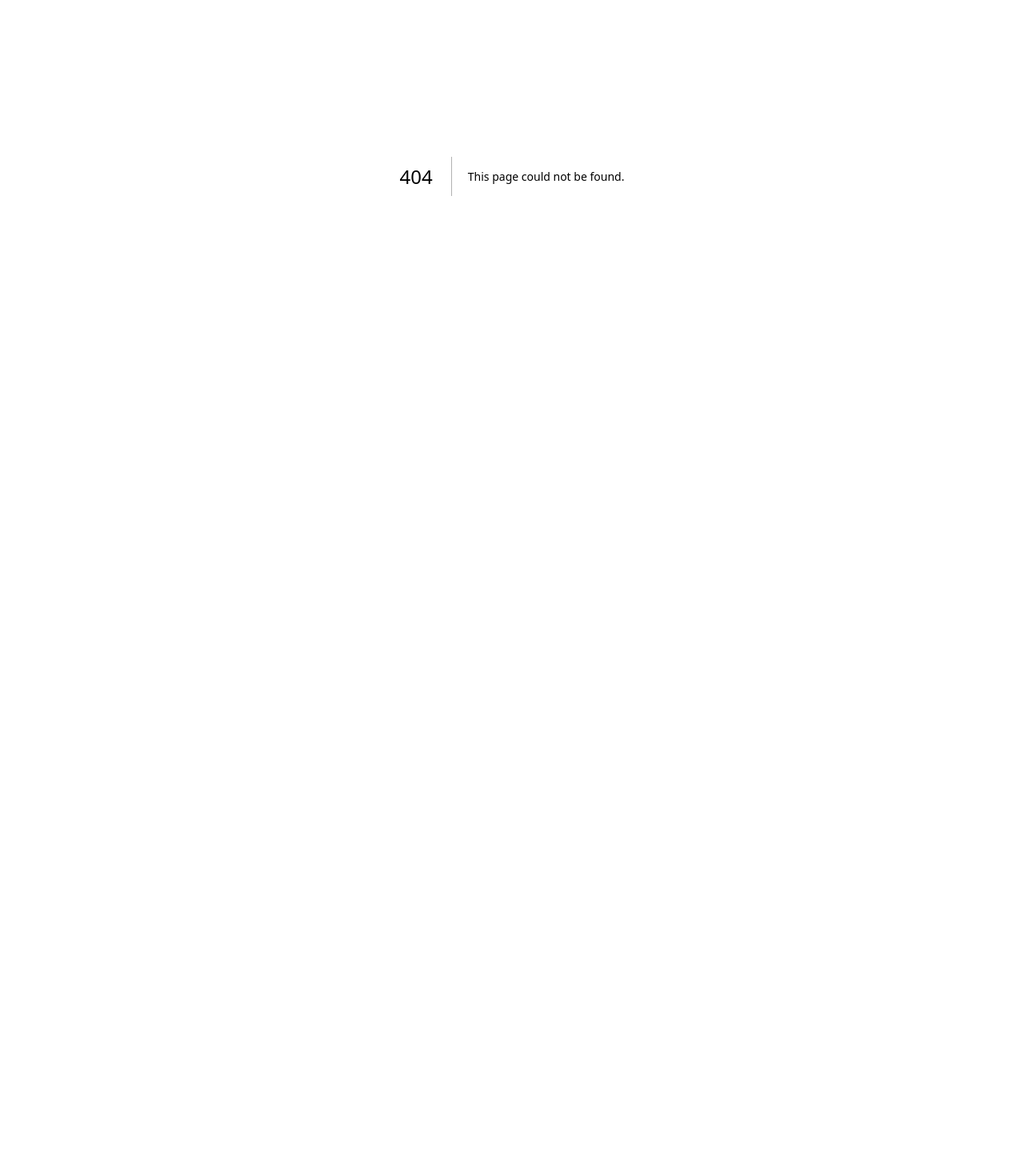
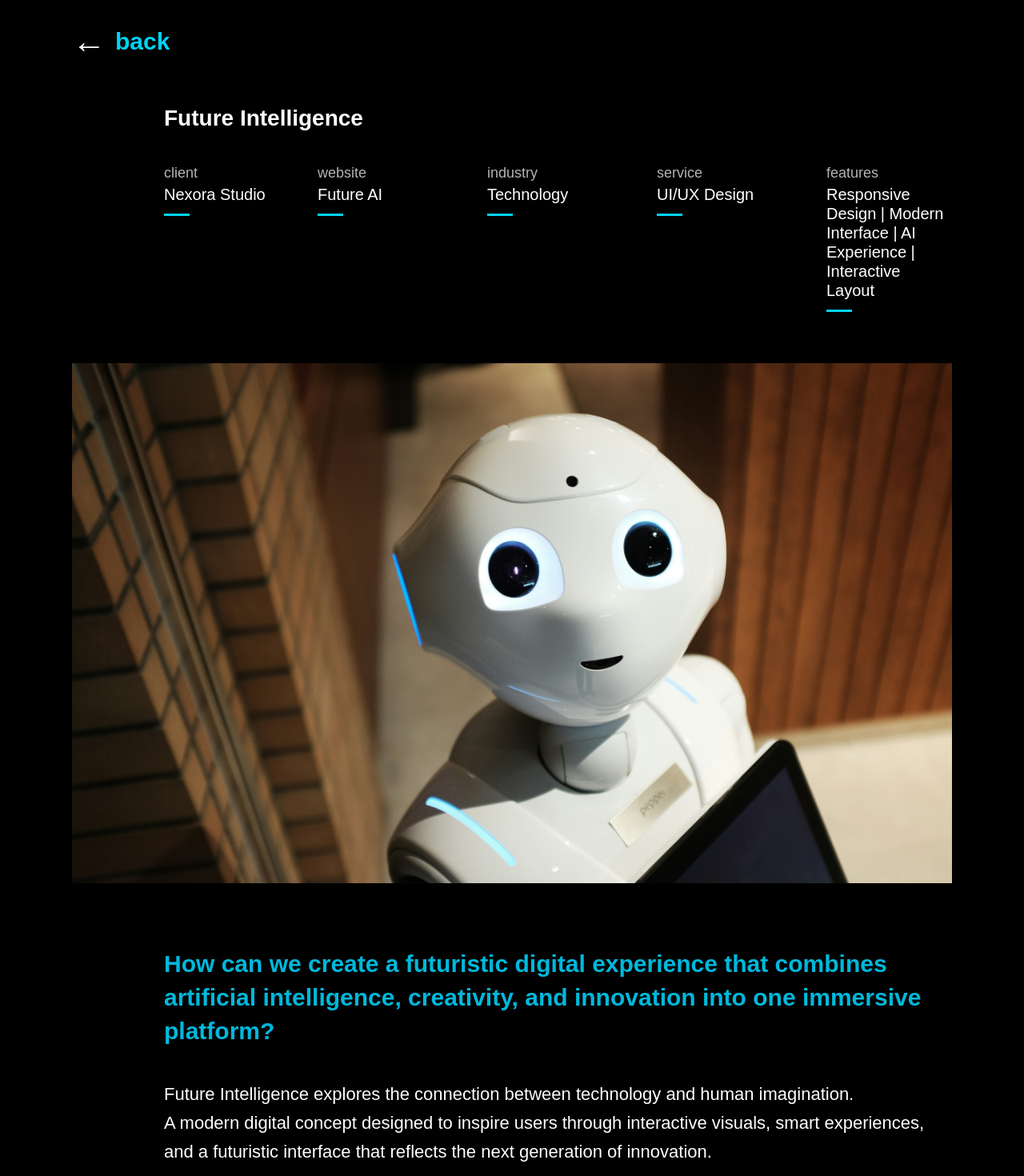
Before and after one commit to theresiajreije/project4-nextjs, a Next.js app: page /details in a window 1280 px wide. Before the commit this address had no page. Shown: the part 180-1650 px from the top of the page at 80% size. Before the commit the page ends 800 px from the top, so only its background shows below. Built offline with nearby package versions, Linux system fonts and the light colour scheme; no server answers.

Commit message:
create project details page layout

```diff
--- a/app/components/work.tsx
+++ b/app/components/work.tsx
@@ -73,10 +73,10 @@ export default function Work({ lang }: WorkGridProps) {
         <div className="grid grid-cols-1 gap-y-12 sm:gap-y-16 lg:grid-cols-2 lg:gap-x-10 lg:gap-y-20">
           {projects.map((project) => (
             <Link
-              key={project.id}
-              href={`/projects/${project.id}`}
-              className="group block"
-            >
+  key={project.id}
+  href={project.id === 1 ? "/details" : "#"}
+  className="group block"
+>
               <div>
                 <div className="h-[220px] overflow-hidden bg-gray-800 sm:h-[300px] md:h-[360px] lg:h-[330px] xl:h-[380px]">
                   <img
--- /dev/null
+++ b/app/details/page.tsx
@@ -0,0 +1,155 @@
+import Link from "next/link";
+import Navbar from "../components/navbar";
+import Footer from "../components/footer";
+
+export default function DetailsPage() {
+    return (
+        <>
+            <Navbar />
+
+            <section className="min-h-screen bg-black px-6 py-12 text-white sm:px-10 md:px-16 lg:px-[90px]">
+                <Link
+                    href="/"
+                    className="inline-flex items-center gap-3 text-[30px] font-bold text-cyan-400"
+                >
+                    <span className="text-[42px] font-light text-white">←</span>
+                    back
+                </Link>
+
+                <div className="mt-12 ml-0 lg:ml-[115px]">
+                    <h1 className="text-[28px] font-[700] leading-[34px] text-white">
+                        Future Intelligence
+                    </h1>
+
+                    <div className="mt-10 grid gap-8 md:grid-cols-2 lg:grid-cols-[150px_170px_170px_170px_1fr] lg:gap-[42px]">
+
+                        <div>
+                            <p className="text-[18px] font-light leading-[22px] text-white/70">
+                                client
+                            </p>
+
+                            <h3 className="mt-1 text-[20px] font-[500] leading-[24px] text-white">
+                                Nexora Studio
+                            </h3>
+
+                            <span className="mt-3 block h-[3px] w-[32px] bg-cyan-400" />
+                        </div>
+
+                        <div>
+                            <p className="text-[18px] font-light leading-[22px] text-white/70">
+                                website
+                            </p>
+
+                            <h3 className="mt-1 text-[20px] font-[500] leading-[24px] text-white">
+                                Future AI
+                            </h3>
+
+                            <span className="mt-3 block h-[3px] w-[32px] bg-cyan-400" />
+                        </div>
+
+                        <div>
+                            <p className="text-[18px] font-light leading-[22px] text-white/70">
+                                industry
+                            </p>
+
+                            <h3 className="mt-1 text-[20px] font-[500] leading-[24px] text-white">
+                                Technology
+                            </h3>
+
+                            <span className="mt-3 block h-[3px] w-[32px] bg-cyan-400" />
+                        </div>
+
+                        <div>
+                            <p className="text-[18px] font-light leading-[22px] text-white/70">
+                                service
+                            </p>
+
+                            <h3 className="mt-1 text-[20px] font-[500] leading-[24px] text-white">
+                                UI/UX Design
+                            </h3>
+
+                            <span className="mt-3 block h-[3px] w-[32px] bg-cyan-400" />
+                        </div>
+
+                        <div>
+                            <p className="text-[18px] font-light leading-[22px] text-white/70">
+                                features
+                            </p>
+
+                            <h3 className="mt-1 text-[20px] font-[500] leading-[24px] text-white">
+                                Responsive Design | Modern Interface | AI Experience |
+                                Interactive Layout
+                            </h3>
+
+                            <span className="mt-3 block h-[3px] w-[32px] bg-cyan-400" />
+                        </div>
+                    </div>
+
+                    {/* FIRST IMAGE */}
+                    <div className="mt-16 overflow-hidden lg:-ml-[115px]">
+                        <img
+                            src="/images/work1.jpg"
+                            alt="Future Intelligence"
+                            className="h-[260px] w-full object-cover sm:h-[420px] md:h-[550px] lg:h-[650px]"
+                        />
+                    </div>
+
+                    {/* TEXT SECTION */}
+                    <div className="mt-20">
+                        <h2 className="max-w-[1150px] text-[24px] font-[700] leading-[34px] text-cyan-500 md:text-[30px] md:leading-[42px]">
+                            How can we create a futuristic digital experience that combines
+                            artificial intelligence, creativity, and innovation into one immersive
+                            platform?
+                        </h2>
+
+                        <p className="mt-10 max-w-[1150px] text-[18px] font-light leading-[30px] text-white md:text-[22px] md:leading-[36px]">
+                            Future Intelligence explores the connection between technology and human
+                            imagination.
+                            <br />
+                            A modern digital concept designed to inspire users through interactive
+                            visuals, smart experiences, and a futuristic interface that reflects the
+                            next generation of innovation.
+                        </p>
+
+                        {/* SECOND IMAGE */}
+                        <div className="mt-16 overflow-hidden lg:-ml-[115px]">
+                            <img
+                                src="/images/work1.jpg"
+                                alt="Future Intelligence"
+                                className="w-full object-cover"
+                            />
+                        </div>
+                    </div>
+
+                    {/* POSTERS */}
+                    <div className="mt-20 lg:-ml-[115px]">
+                        <div className="grid gap-6 md:grid-cols-2 xl:grid-cols-3">
+
+                            <img
+                                src="/images/poster.jpg"
+                                alt="Poster 1"
+                                className="h-[620px] w-full object-cover"
+                            />
+
+                            <img
+                                src="/images/poster.jpg"
+                                alt="Poster 2"
+                                className="h-[620px] w-full object-cover"
+                            />
+
+                            <img
+                                src="/images/poster.jpg"
+                                alt="Poster 3"
+                                className="h-[620px] w-full object-cover"
+                            />
+
+                        </div>
+                    </div>
+
+                </div>
+            </section>
+
+            <Footer />
+        </>
+    );
+}
```
Also changed, not shown: 1 other file (tests, documents, lock files or other folders).
